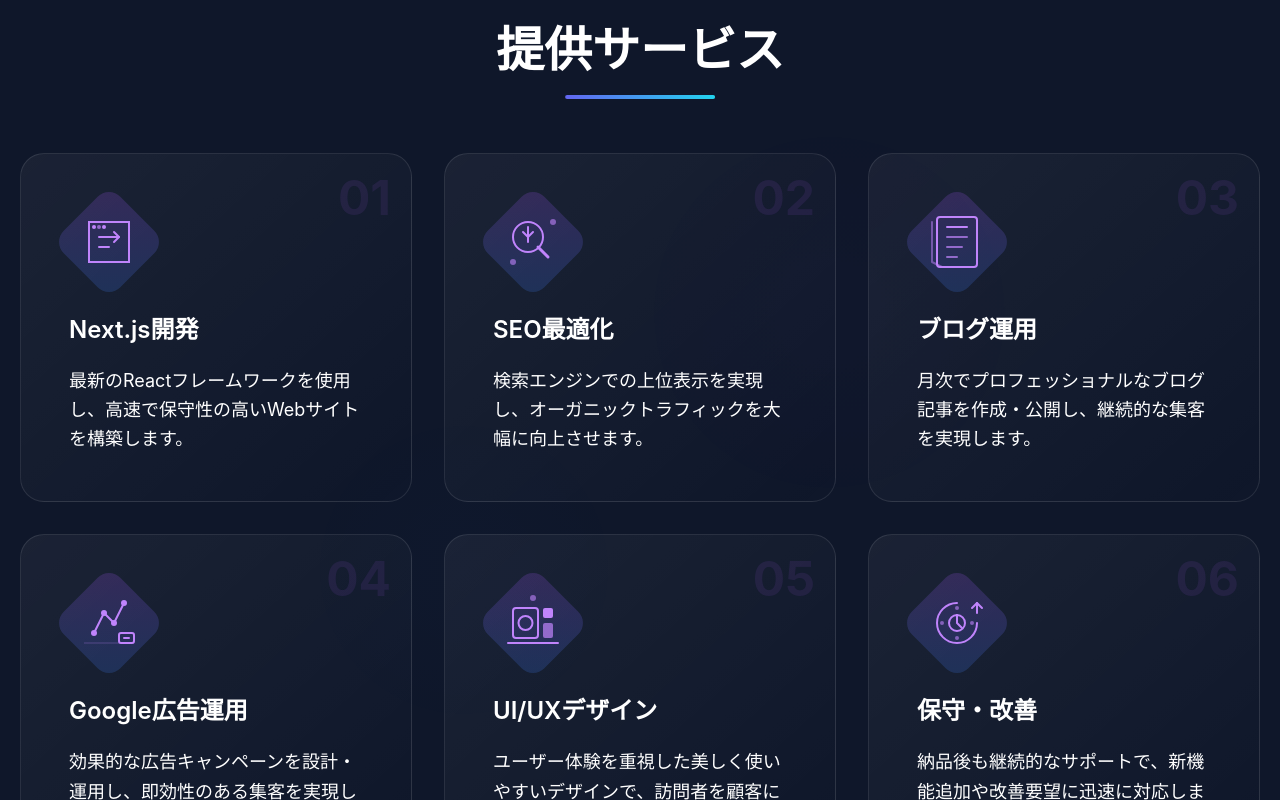
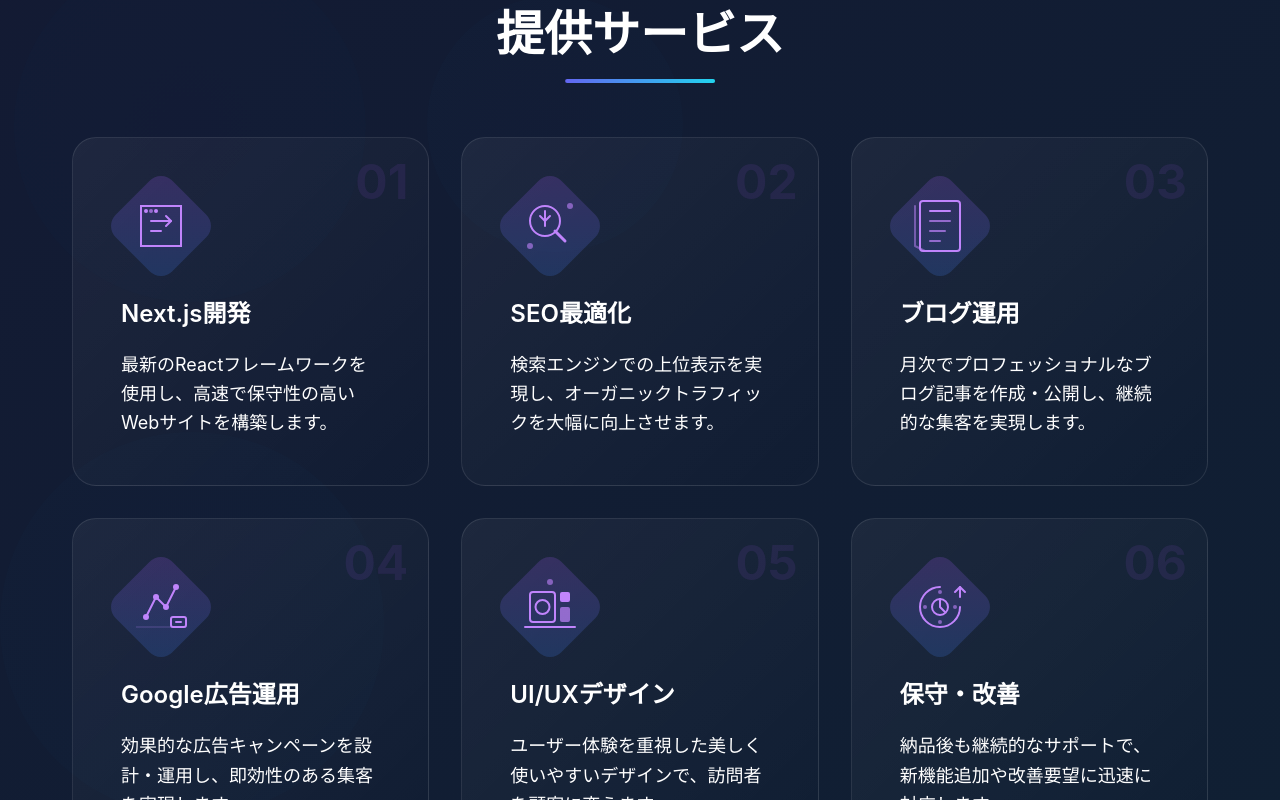
Before and after one commit to alzin/ui-ux-nipporia-lp, a Next.js app: page / in a window 1280 px wide. Shown: the part 3380-4180 px from the top of the page. Built offline with nearby package versions, Linux system fonts and the light colour scheme.

Commit message:
improve(services-section): update a container and background color

```diff
--- a/src/components/pages/home/sections/ServicesSection.tsx
+++ b/src/components/pages/home/sections/ServicesSection.tsx
@@ -312,17 +312,19 @@ export default function ServicesSection() {
   return (
     <section
       ref={sectionRef}
-      className="relative py-24 px-5 max-w-7xl mx-auto overflow-hidden"
+      className="py-20 bg-gradient-to-br from-primary/5 to-secondary/5 relative fade-in overflow-hidden"
     >
       {/* Animated background shapes */}
-      <div className="absolute top-1/4 right-1/4 w-80 h-80 bg-gradient-radial from-purple-500/5 via-purple-500/2 to-transparent rounded-full animate-float-slow opacity-30" />
-      <div className="absolute bottom-1/4 left-1/4 w-72 h-72 bg-gradient-radial from-blue-500/5 via-blue-500/2 to-transparent rounded-full animate-float-delayed opacity-30" />
+      <div className="absolute top-1/10 left-1/20 w-80 h-80 bg-gradient-radial from-purple-500/3 to-transparent rounded-full animate-float opacity-30" />
+      <div className="absolute top-1/2 right-1/10 w-96 h-96 bg-gradient-radial from-blue-500/3 to-transparent rounded-full animate-float-delayed opacity-30" />
+      <div className="absolute bottom-1/10 left-1/3 w-64 h-64 bg-gradient-radial from-purple-500/3 to-transparent rounded-full animate-float-slow opacity-30" />
 
+      <div className="max-w-[1200px] mx-auto px-8 relative z-10">
         {/* Section Header */}
         <SectionTitle title="提供サービス" />
 
         {/* Services Grid */}
-      <div className="grid grid-cols-1 md:grid-cols-2 lg:grid-cols-3 gap-8">
+        <div className="animate-slide grid grid-cols-1 md:grid-cols-2 lg:grid-cols-3 gap-8">
           {services.map((service, index) => (
             <div
               key={index}
@@ -337,10 +339,10 @@ export default function ServicesSection() {
               <div className="absolute top-0 left-0 right-0 h-1 bg-gradient-to-r from-purple-500 to-blue-500 scale-x-0 group-hover:scale-x-100 transition-transform duration-500 origin-left" />
 
               {/* Animated background effect */}
-            <div className="absolute -top-full -left-full w-[300%] h-[300%] bg-gradient-radial from-purple-500/10 via-transparent to-transparent opacity-0 group-hover:opacity-100 transition-opacity duration-700 animate-pulse-slow" />
+              <div className="absolute -top-full -left-full w-[300%] h-[300%] bg-gradient-radial from-purple-500/10 via-transparent to-transparent opacity-0 group-hover:opacity-100 transition-opacity duration-700" />
 
               {/* Icon wrapper */}
-            <div className="relative w-20 h-20 mb-8">
+              <div className="relative w-14 md:w-20 h-14 md:h-20 mb-8">
                 <div className="absolute inset-0 bg-gradient-to-br from-purple-500/20 to-blue-500/20 rounded-2xl rotate-45 group-hover:rotate-90 group-hover:scale-110 transition-all duration-500" />
                 <div className="relative z-10 w-full h-full text-purple-400 group-hover:text-purple-300 transition-colors duration-300">
                   {service.icon}
@@ -348,6 +350,7 @@ export default function ServicesSection() {
               </div>
 
               {/* Content */}
+              <div className="relative z-10">
                 <h3 className="text-2xl font-semibold text-white mb-5 group-hover:text-purple-100 transition-colors duration-300">
                   {service.title}
                 </h3>
@@ -355,11 +358,13 @@ export default function ServicesSection() {
                   {service.description}
                 </p>
               </div>
+            </div>
           ))}
+        </div>
       </div>
 
       <style jsx>{`
-        @keyframes float-slow {
+        @keyframes float {
           0%,
           100% {
             transform: translate(0, 0) scale(1);
@@ -385,29 +390,28 @@ export default function ServicesSection() {
           }
         }
 
-        @keyframes pulse-slow {
-          0% {
-            transform: scale(0.8);
+        @keyframes float-slow {
+          0%,
+          100% {
+            transform: translate(0, 0) scale(1);
           }
           50% {
-            transform: scale(1.2);
+            transform: translate(15px, -15px) scale(1.05);
           }
-          100% {
-            transform: scale(0.8);
         }
+
+        .animate-float {
+          animation: float 20s infinite ease-in-out;
+        }
+
+        .animate-float-delayed {
+          animation: float-delayed 20s infinite ease-in-out;
+          animation-delay: 7s;
         }
 
         .animate-float-slow {
           animation: float-slow 20s infinite ease-in-out;
-        }
-
-        .animate-float-delayed {
-          animation: float-delayed 20s infinite ease-in-out;
-          animation-delay: 10s;
-        }
-
-        .animate-pulse-slow {
-          animation: pulse-slow 2s infinite;
+          animation-delay: 14s;
         }
 
         .bg-gradient-radial {
```
Lines whose indentation alone changed are shown as unchanged.
